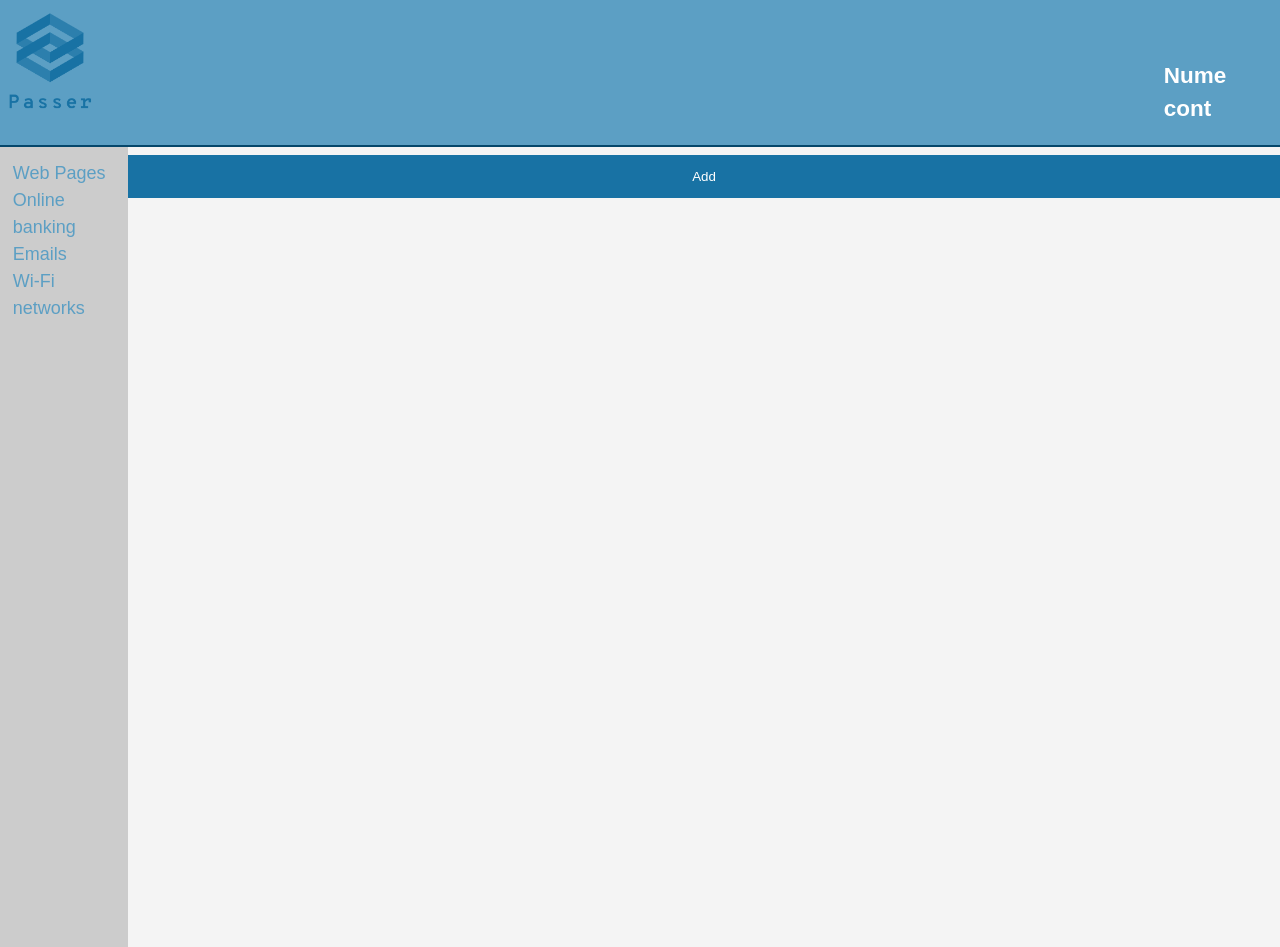
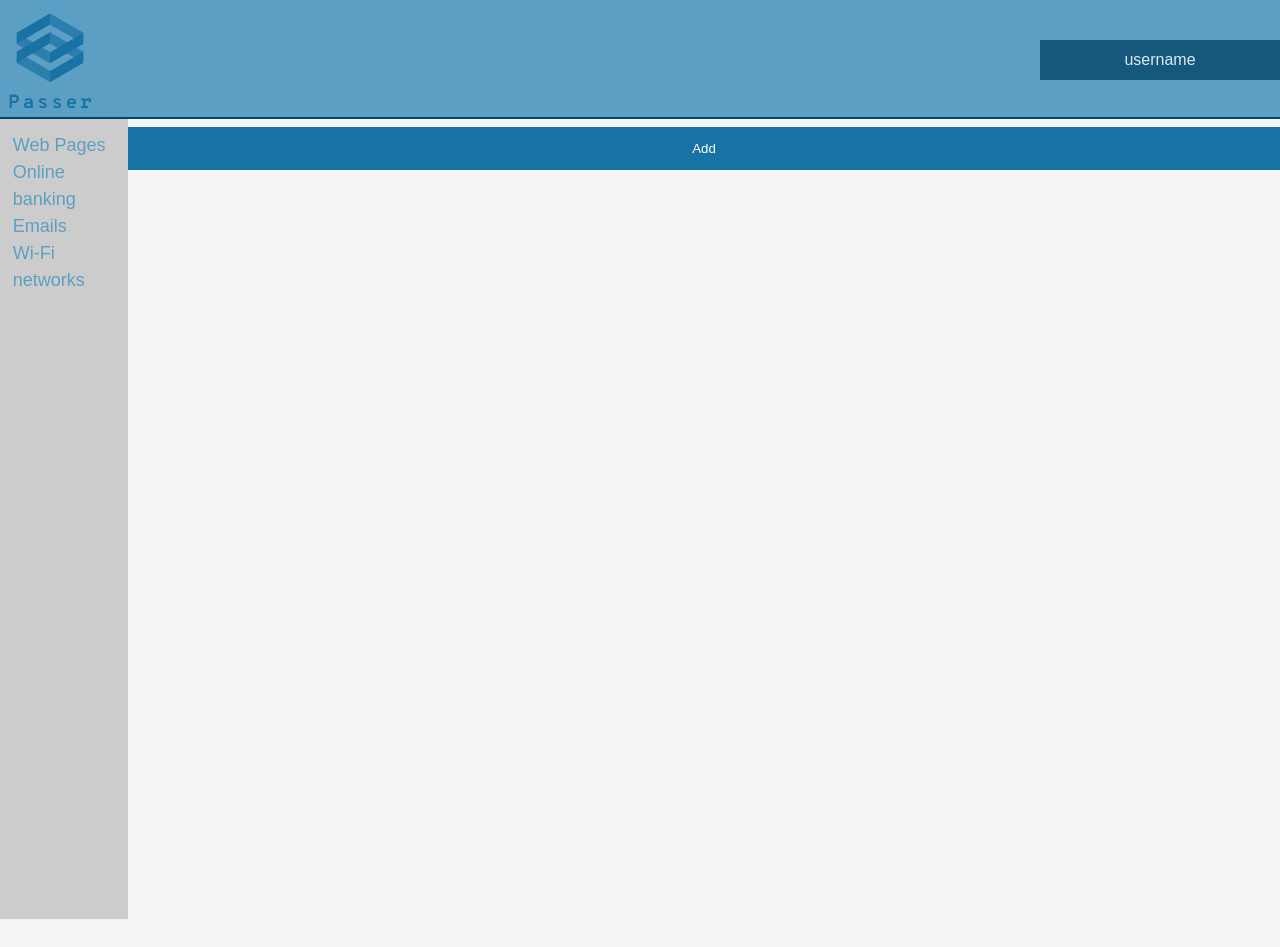
Before and after one commit to alinciocoveanu/Passer, a PHP site: page /account.html in a window 1280 px wide. After the commit the page ends 919 px from the top, so only its background shows below. Run offline with PHP 8.4, Linux system fonts and the light colour scheme.

Commit message:
drop-down menu - account

```diff
--- a/Front-End/account.html
+++ b/Front-End/account.html
@@ -17,7 +17,12 @@
                 </div>
                 <nav>
                     <div class="account">
-                        <h1>Nume cont</h1>
+                        <li><a>username</a>
+                            <ul>
+                                <li><a>Account settings</a></li>
+                                <li><a>Log out</a></li>
+                            </ul>
+                        </li>
                     </div>
                 </nav>
 
--- a/Front-End/css/style.css
+++ b/Front-End/css/style.css
@@ -41,7 +41,6 @@ header {
 header a {
     color: #ffffff;
     text-decoration: none;
-    text-transform: uppercase;
     font-size: 16px;
 }
 
@@ -227,6 +226,30 @@ button:hover{
     padding-right: 5%;
 }
 
+.account li {
+    float: left;
+    width: 200px;
+    height: 40px;
+    background-color: #05476B;
+    opacity: .8;
+    line-height: 40px;
+    text-align: center;
+    font-size: 20px;
+}
+
+.account li a {
+    color: white;
+    display: block;
+}
+
+.account li ul li  {
+    display: none;
+}
+
+.account li:hover ul li {
+    display: block;
+}
+
 #leftMenu {
     float: left;
     width: 10%;
```
